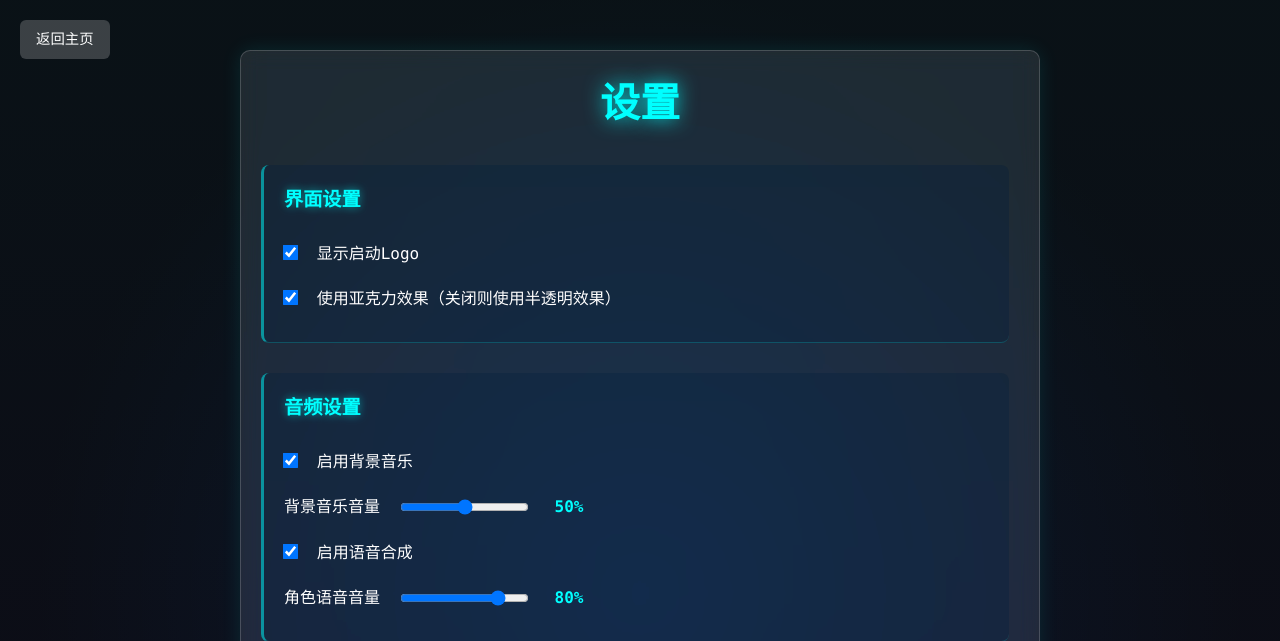
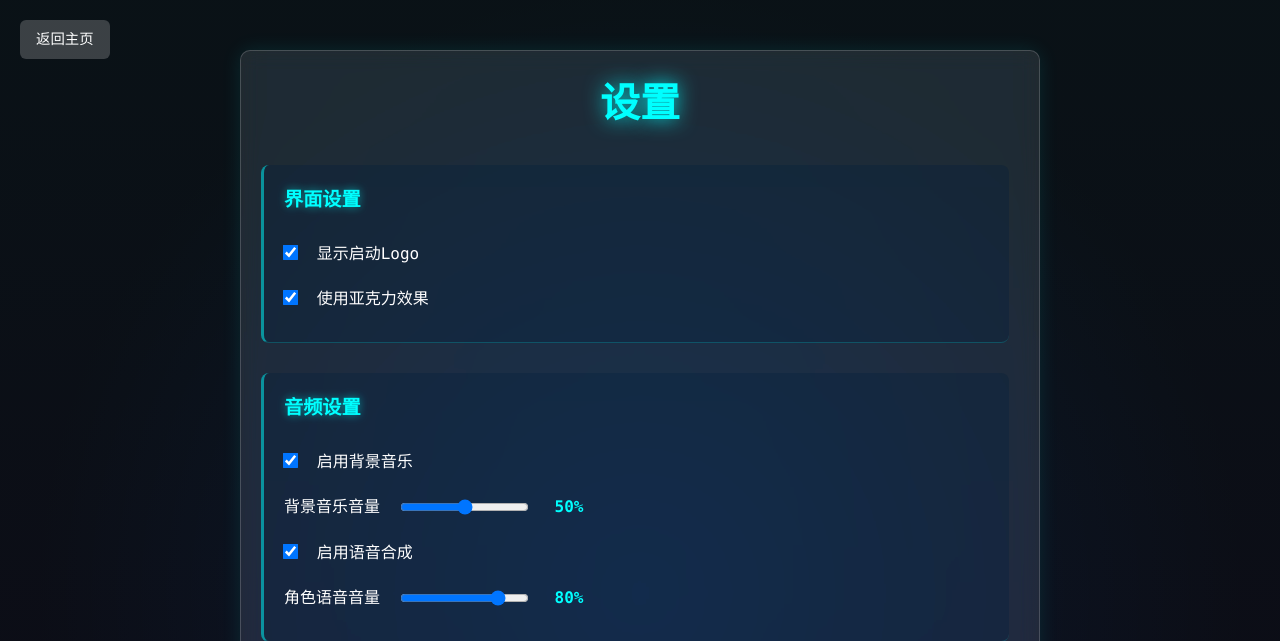
Before and after one commit to xhc2008/CABM, a Flask app: page /settings in a window 1280 px wide. Shown: the top 641 px of the page. Run offline with Flask 3, Linux system fonts and the light colour scheme; data that the repository does not hold is empty.

Commit message:
refactor: 简化亚克力效果设置项的描述
- 移除了亚克力效果设置项的详细描述，使界面更加简洁

```diff
--- a/templates/settings.html
+++ b/templates/settings.html
@@ -173,7 +173,7 @@
                     <div class="setting-item">
                         <label for="acrylicEffectToggle">
                             <input type="checkbox" id="acrylicEffectToggle">
-                            <span>使用亚克力效果（关闭则使用半透明效果）</span>
+                            <span>使用亚克力效果</span>
                         </label>
                     </div>
                 </div>
```
